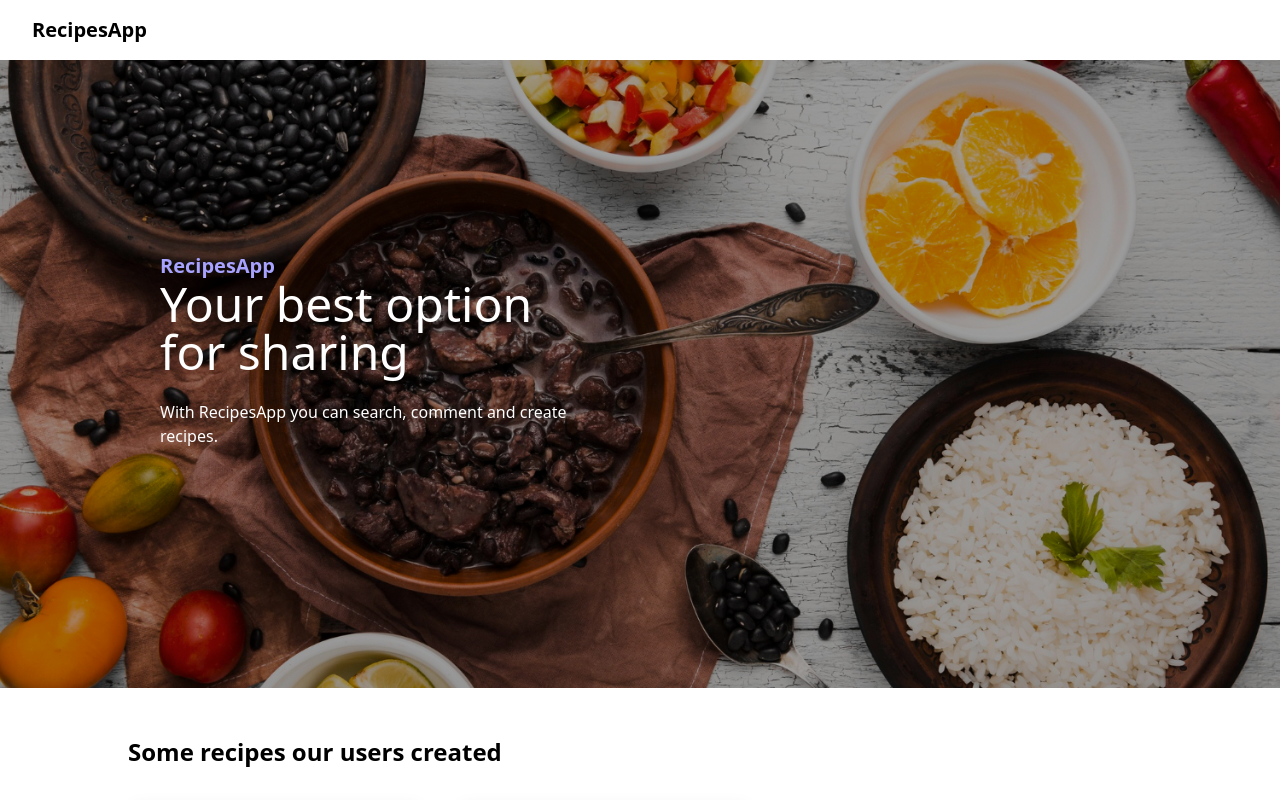
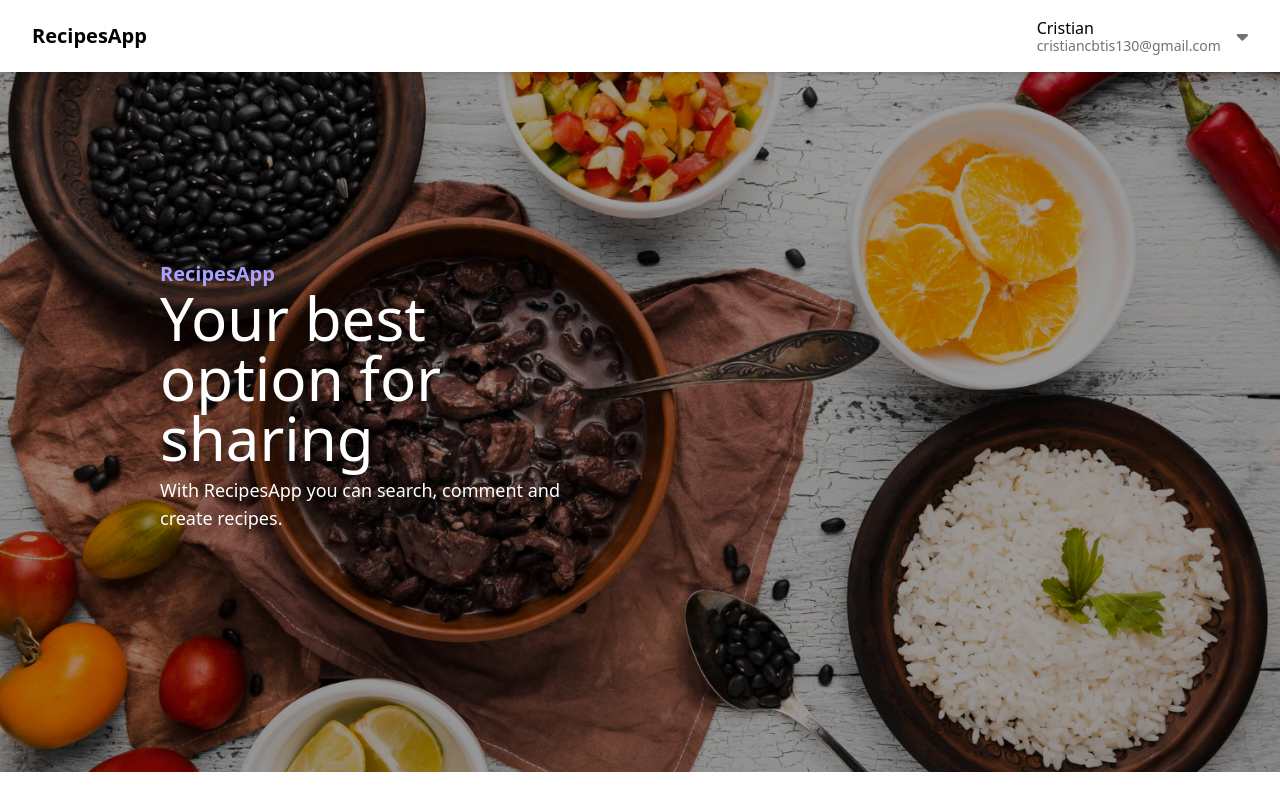
Before and after one commit to cristian-quintanilla/recipes-app-frontend, a React (Vite) app: page / in a window 1280 px wide. Shown: the top 800 px of the page. Built offline with nearby package versions, Linux system fonts and the light colour scheme; grey boxes are pictures that could not be loaded.

Commit message:
add: header

```diff
--- /dev/null
+++ b/src/components/Header.jsx
@@ -0,0 +1,87 @@
+import { useState } from 'react';
+import { NavLink } from 'react-router-dom';
+// import { useAuthStore } from '../../hooks';
+
+export const Header = () => {
+  // const { user, startLogout } = useAuthStore();
+  const [ user, ] = useState({ uid: '', name: 'Cristian', email: 'cristiancbtis130@gmail.com' });
+  const [ menuOpen, setMenuOpen ] = useState(false);
+
+  return (
+    <header className="py-4 px-2 lg:px-8 shadow-md bg-white flex items-center justify-between fixed w-full">
+      <NavLink className="font-semibold text-xl" to="/">
+        RecipesApp
+      </NavLink>
+
+      {
+        user === null ? (
+          <div className="flex items-center gap-2">
+            <NavLink
+              className="border-2 border-dark-purple transition-all ease-linear duration-200 py-1 px-6 hover:-translate-y-1 rounded-md text-dark-purple uppercase font-bold"
+              to="/login"
+            >
+              Login
+            </NavLink>
+
+            <NavLink
+              className="bg-dark-purple transition-all ease-linear duration-200 py-1 px-6 hover:-translate-y-1 rounded-md text-white uppercase font-bold"
+              to="/register"
+            >
+              Register
+            </NavLink>
+          </div>
+        ) :  (
+          <div className="flex items-center gap-4 cursor-pointer" onClick={ () => setMenuOpen(!menuOpen) }>
+            <div>
+              <p className="text-base">{ user.name }</p>
+              <p className="text-sm text-zinc-500 -mt-1">{ user.email }</p>
+            </div>
+
+            <div className="relative inline-block">
+              <span
+                className="text-lg text-zinc-500 fa-solid fa-caret-down"
+              ></span>
+
+              {
+                menuOpen ? (
+                  <div className="absolute top-10 right-0 z-10 w-56 rounded-md bg-white shadow-lg border border-zinc-300">
+                    <div className="py-3 px-4 flex flex-col gap-3">
+                      <NavLink
+                        className="text-gray-700 hover:text-dark-purple block text-sm cursor-pointer"
+                        to="/profile"
+                      >
+                        Profile
+                      </NavLink>
+                      <NavLink
+                        className="text-gray-700 hover:text-dark-purple block text-sm cursor-pointer"
+                        to="/most-liked"
+                      >
+                        Most Liked Recipes
+                      </NavLink>
+                      <NavLink
+                        className="text-gray-700 hover:text-dark-purple block text-sm cursor-pointer"
+                        to="/create-recipe"
+                      >
+                        Create Recipe
+                      </NavLink>
+                      <NavLink
+                        className="text-gray-700 hover:text-dark-purple block text-sm cursor-pointer"
+                        to="/my-recipes"
+                      >
+                        My Recipes
+                      </NavLink>
+
+                      <span className="text-gray-700 hover:text-dark-purple block text-sm cursor-pointer">
+                        Sign Out
+                      </span>
+                    </div>
+                  </div>
+                ) : null
+              }
+            </div>
+          </div>
+        )
+      }
+    </header>
+  );
+}
--- a/src/main.css
+++ b/src/main.css
@@ -1,8 +1,8 @@
-@import url('https://fonts.googleapis.com/css2?family=Poppins:wght@400;500;600;700&display=swap');
+@import url('https://fonts.googleapis.com/css2?family=Roboto:wght@400;500;600;700&display=swap');
 
 html {
   background-color: #FFFFFF;
-  font-family: 'Poppins', sans-serif;
+  font-family: 'Roboto', sans-serif;
 }
 
 body {
--- a/src/pages/auth/Login.jsx
+++ b/src/pages/auth/Login.jsx
@@ -1,16 +1,19 @@
 import { useState } from 'react';
 import { Link } from 'react-router-dom';
+
+import { Header } from '../../components/Header';
 
 export const Login = () => {
   const [ show, setShow ] = useState(false);
 
   return (
-    <main className="h-screen">
-      <header className="py-4 px-2 lg:px-8">
-        <span className="font-semibold text-xl">RecipesApp</span>
-      </header>
+    <main className="h-screen flex flex-col">
+      <Header></Header>
 
-      <section className="mt-4 lg:mt-12 mx-auto px-4 md:px-12 lg:px-24 flex flex-col md:flex-row gap-4 lg:gap-12">
+      <section
+        className="mt-4 lg:mt-12 mx-auto px-4 md:px-12 lg:px-24 flex flex-col md:flex-row gap-4 lg:gap-1 w-full"
+        style={{ 'marginTop': '98px' }}
+      >
         <div className="flex-1 mt-0 lg:mt-16 relative">
           <div className="flex flex-col gap-4">
             <h2 className="font-bold text-3xl lg:text-5xl">Sign in to</h2>
@@ -37,7 +40,7 @@ export const Login = () => {
           <div className="flex flex-col gap-6 lg:gap-8">
             <div>
               <input
-                className="bg-white-purple text-purple py-2 px-6 outline-none rounded-md w-full lg:w-2/3"
+                className="bg-white-purple py-2 px-6 outline-none rounded-md w-full lg:w-2/3"
                 type="email"
                 placeholder="Enter email address"
               />
@@ -45,7 +48,7 @@ export const Login = () => {
 
             <div>
               <input
-                className="bg-white-purple text-purple py-2 px-6 outline-none rounded-md w-full lg:w-2/3"
+                className="bg-white-purple py-2 px-6 outline-none rounded-md w-full lg:w-2/3"
                 type={ show ? "text" : "password" }
                 placeholder="Password"
               />
--- a/src/pages/auth/Register.jsx
+++ b/src/pages/auth/Register.jsx
@@ -1,16 +1,19 @@
 import { useState } from 'react';
 import { Link } from 'react-router-dom';
+
+import { Header } from '../../components/Header';
 
 export const Register = () => {
   const [ show, setShow ] = useState(false);
 
   return (
-    <main className="h-screen">
-      <header className="py-4 px-2 lg:px-8">
-        <span className="font-semibold text-xl">RecipesApp</span>
-      </header>
+    <main className="h-screen flex flex-col">
+      <Header></Header>
 
-      <section className="mt-4 lg:mt-12 mx-auto px-4 md:px-12 lg:px-24 flex flex-col md:flex-row gap-4 lg:gap-12">
+      <section
+        className="mt-4 lg:mt-12 mx-auto px-4 md:px-12 lg:px-24 flex flex-col md:flex-row gap-4 lg:gap-12 w-full"
+        style={{ 'marginTop': '98px' }}
+      >
         <div className="flex-1 mt-0 lg:mt-16 relative">
           <div className="flex flex-col gap-4">
             <h2 className="font-bold text-3xl lg:text-5xl">Sign up to</h2>
@@ -37,7 +40,7 @@ export const Register = () => {
           <div className="flex flex-col gap-6 lg:gap-8">
             <div>
               <input
-                className="bg-white-purple text-purple py-2 px-6 outline-none rounded-md w-full lg:w-2/3"
+                className="bg-white-purple py-2 px-6 outline-none rounded-md w-full lg:w-2/3"
                 type="text"
                 placeholder="Enter your name"
               />
@@ -45,7 +48,7 @@ export const Register = () => {
 
             <div>
               <input
-                className="bg-white-purple text-purple py-2 px-6 outline-none rounded-md w-full lg:w-2/3"
+                className="bg-white-purple py-2 px-6 outline-none rounded-md w-full lg:w-2/3"
                 type="email"
                 placeholder="Enter email address"
               />
@@ -53,7 +56,7 @@ export const Register = () => {
 
             <div>
               <input
-                className="bg-white-purple text-purple py-2 px-6 outline-none rounded-md w-full lg:w-2/3"
+                className="bg-white-purple py-2 px-6 outline-none rounded-md w-full lg:w-2/3"
                 type={ show ? "text" : "password" }
                 placeholder="Password"
               />
--- a/src/pages/home/Landing.jsx
+++ b/src/pages/home/Landing.jsx
@@ -1,4 +1,6 @@
 import { useEffect, useState } from 'react';
+
+import { Header } from '../../components/Header';
 import './landing.css';
 
 export const Landing = () => {
@@ -28,22 +30,21 @@ export const Landing = () => {
   }, []);
 
   return (
-    <main className="h-screen">
-      <header className="py-4 px-2 lg:px-8 shadow bg-white">
-        <span className="font-semibold text-xl">RecipesApp</span>
-      </header>
+    <main className="h-screen flex flex-col">
+      <Header></Header>
 
       <section
         className="background-image pt-16 lg:pt-48 pb-96 lg:pb-60 pl-4 md:pl-16 lg:pl-32 xl:pl-40 flex flex-col justify-center hero"
+        style={{ 'marginTop': '68px' }}
       >
         <div className="w-full md:w-3/5 lg:w-2/5">
           <p className="text-xl font-semibold text-purple">RecipesApp</p>
         </div>
 
-        <h1 className="text-4xl lg:text-5xl w-full md:w-3/5 lg:w-2/5 text-white">Your best option for sharing</h1>
+        <h1 className="text-4xl lg:text-6xl w-full md:w-3/5 lg:w-2/5 text-white">Your best option for sharing</h1>
 
-        <div className="w-full md:w-3/5 lg:w-2/5 mt-6">
-          <p className="text-base text-white">
+        <div className="w-full md:w-3/5 lg:w-2/5 mt-2">
+          <p className="text-base lg:text-lg text-white">
             With RecipesApp you can search, comment and create recipes.
           </p>
         </div>
--- a/src/pages/home/landing.css
+++ b/src/pages/home/landing.css
@@ -17,7 +17,7 @@
 
 .recipe-card {
   background: #FFFFFF;
-  box-shadow: 0px 2px 17px rgba(0, 0, 0, 0.08);
+  box-shadow: 0px 4px 17px rgba(0, 0, 0, 0.15);
   border-radius: 6px;
   flex-shrink: 0;
   scroll-snap-align: start;
```
